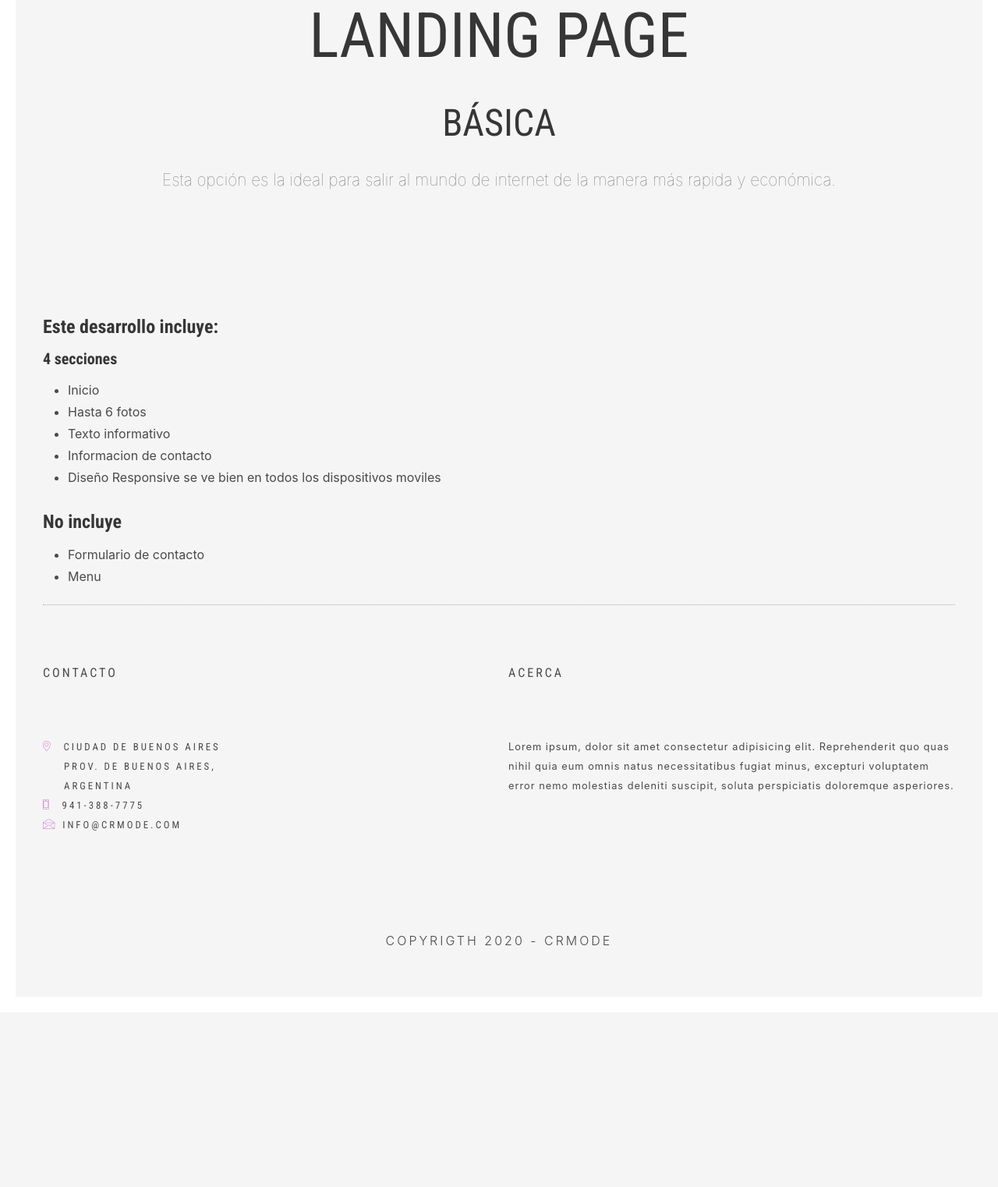
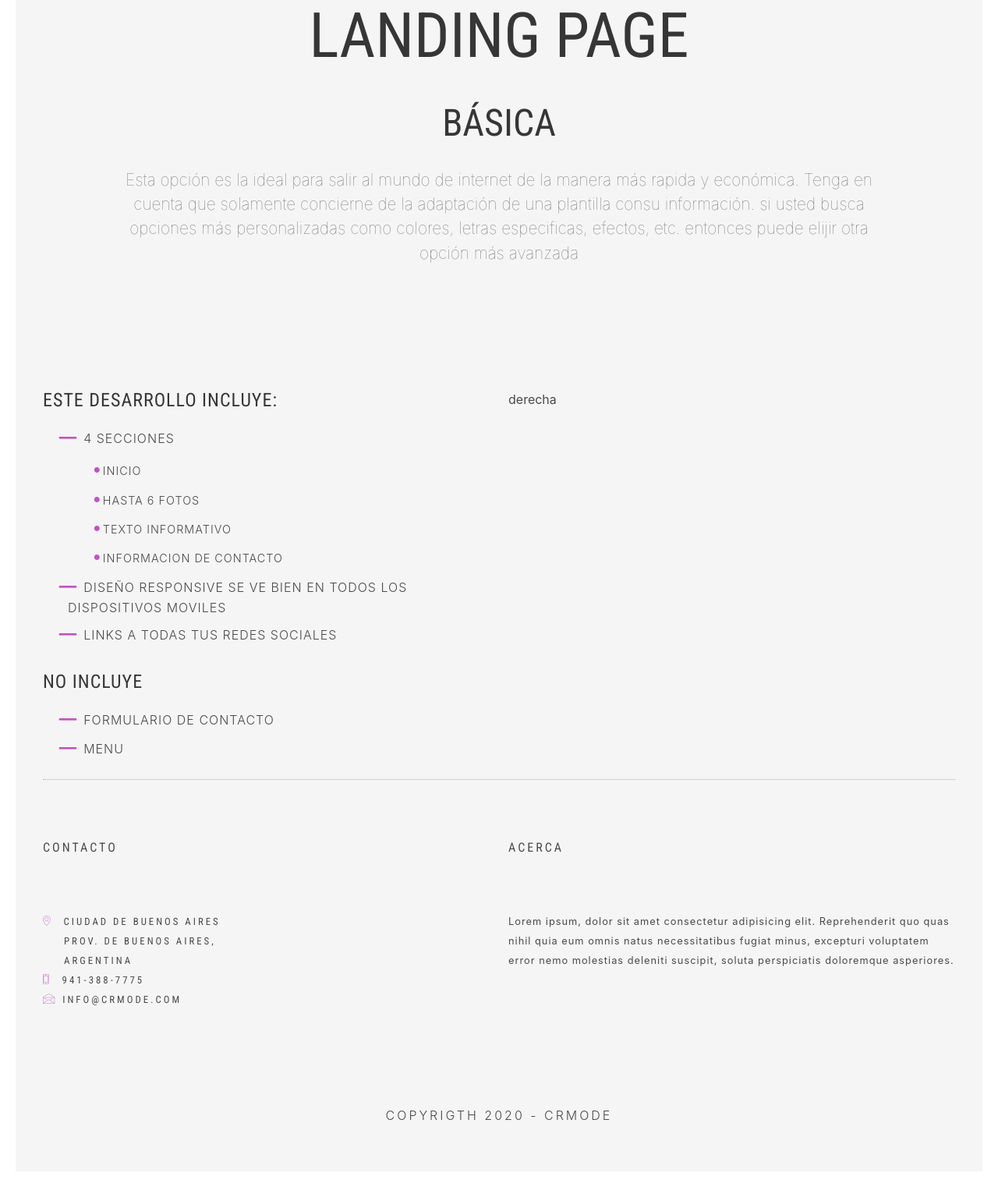
Before and after one commit to jesushernan3/crmode, a PHP site: page /app/views/content/sitios/landing-basica in a window 1280 px wide. Shown: the part 264-1786 px from the top of the page at 78% size. Before the commit the page ends 1562 px from the top, so only its background shows below. Run offline with PHP 8.4, Linux system fonts and the light colour scheme; some libraries are stand-ins or nearby versions.

Commit message:
mas product

```diff
--- a/app/views/content/sitios/landing-basica.php
+++ b/app/views/content/sitios/landing-basica.php
@@ -7,20 +7,25 @@
 <section class="manifiesto module">
     <h1>Landing PAge</h1>
     <h2>Básica</h2>
-    <p>Esta opción es la ideal para salir al mundo de internet de la manera más rapida y económica.</p>
+    <p>Esta opción es la ideal para salir al mundo de internet de la manera más rapida y económica. Tenga en cuenta que solamente concierne de la adaptación de una plantilla consu información. si usted busca opciones más personalizadas como colores, letras especificas, efectos, etc. entonces puede elijir otra opción más avanzada</p>
   </section>
 
 
- <section class="modulo">
+ <section class="articulo-info modulo">
+  <div class="columns">
+    <div class="column is-half">
       <h3>Este desarrollo incluye:</h3>
-  <h4>4 secciones</h4>
-
+      <ul>
+        <li>4 secciones
           <ul>
             <li>Inicio</li>
             <li>Hasta 6 fotos</li>
             <li>Texto informativo</li>
             <li>Informacion de contacto</li>
+          </ul>
+        </li>
         <li>Diseño Responsive <span class="text-explain">se ve bien en todos los dispositivos moviles</span></li>
+        <li>Links a todas tus redes sociales</li>
       </ul>
 
       <h3>No incluye</h3>
@@ -28,6 +33,13 @@
         <li>Formulario de contacto</li>
         <li>Menu</li>
       </ul>
+    </div>
+    <div class="column is-half">
+      derecha
+    </div>
+  </div>
+
+
  </section>
 
 
--- a/app/views/includes/partials/main-nav.php
+++ b/app/views/includes/partials/main-nav.php
@@ -3,6 +3,6 @@
   <ul>
     <li class="text-left"><a href="/app/views/content/sitios-web">Sitios Web</a></li>
     <li class="logo"><a href="<?php echo $raiz;?>"><img src="/public/img/logo.png" alt=""></a></li>
-    <li class="text-right"><a href="/app/views/content/servicios-admin">Servicios</a></li>
+    <li class="has-text-right"><a href="/app/views/content/servicios-admin">Servicios</a></li>
   </ul>
 </nav>
--- a/public/css/main.css
+++ b/public/css/main.css
@@ -57,14 +51,22 @@ main > section {
 h1,h2,h3,h4,h5,h6 {
   font-family: "Roboto Condensed", sans-serif;
 }
-.f-left {
-  float: left;
+.content ul, .content ul li ul li {
+  list-style: none;
 }
-.f-right {
-  float: right;
+.content ul > li::before {
+  content: "—";
+  color: #c054c0;
+  font-weight: bold;
+  display: inline-block;
+  width: 1.4em;
+  margin-left: -0.5em;
+  font-size: 1.4rem;
 }
-.clearfix {
-  clear: both;
+.content ul > li > ul > li::before {
+  content: "\2022";
+  width: 0.8rem;
+  margin-left: 0;
 }
 /* Header
  ==================================*/
@@ -249,45 +250,17 @@ text-align: center;
   position: absolute;
   right: 5px;
 }
-/*================================
- nombre
+/* Producto - Vista
 ==================================*/
+.articulo-info h3, .articulo-info li {
+  text-transform: uppercase;
+  font-weight: 300;
+  letter-spacing: 1px;
+}
+.articulo-info ul li ul li {
+  font-size: 0.9rem;
+}
 
-/* Contacto
- ==================================*/
- .input:focus, .textarea:focus, .select select:focus, .is-focused.input, .is-focused.textarea, .select select.is-focused, .input:active, .textarea:active, .select select:active, .is-active.input, .is-active.textarea, .select select.is-active {
-  border-color: unset;
-  border: none;
-}
-.input, .textarea, .select select {
-  border-radius: unset;
-  border-color: #919191;
-  background-color: unset;
-}
-.label {
-  font-weight: 300;
-}
-#contacto {
-  min-height: 500px;
-}
-.caja-formulario {
-  margin: 0 15px;
-}
-input, textarea, .button {
-  border: 1px solid #777;
-  padding: 12px 20px;
-  margin: 20px 0 0;
-  box-sizing: border-box;
-}
-.input:focus, footer textarea:focus, .button:hover {
-	box-shadow: 0px 1px 8px 1px #777;
-}
-.button {
-  cursor: pointer;
-}
-.field {
-  margin-bottom: 25px;
-}
 
 /* footer
  ==================================*/
```
Also changed, not shown: other parts of public/css/main.css (+36 -9 lines), public/img/sitios-web/Banner Responsive Devices.jpg (added). Lines whose indentation alone changed are shown as unchanged.
